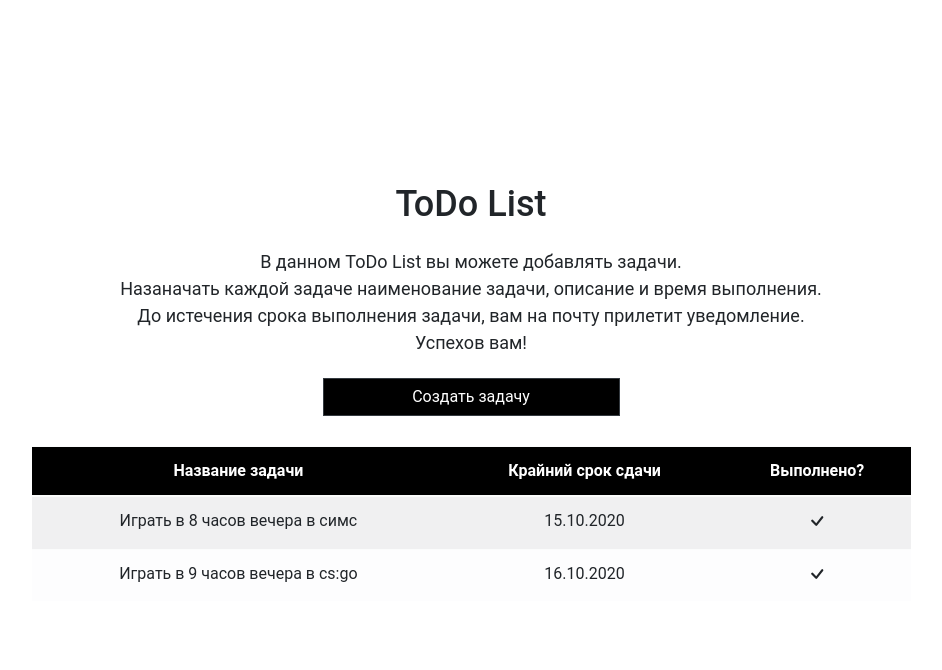
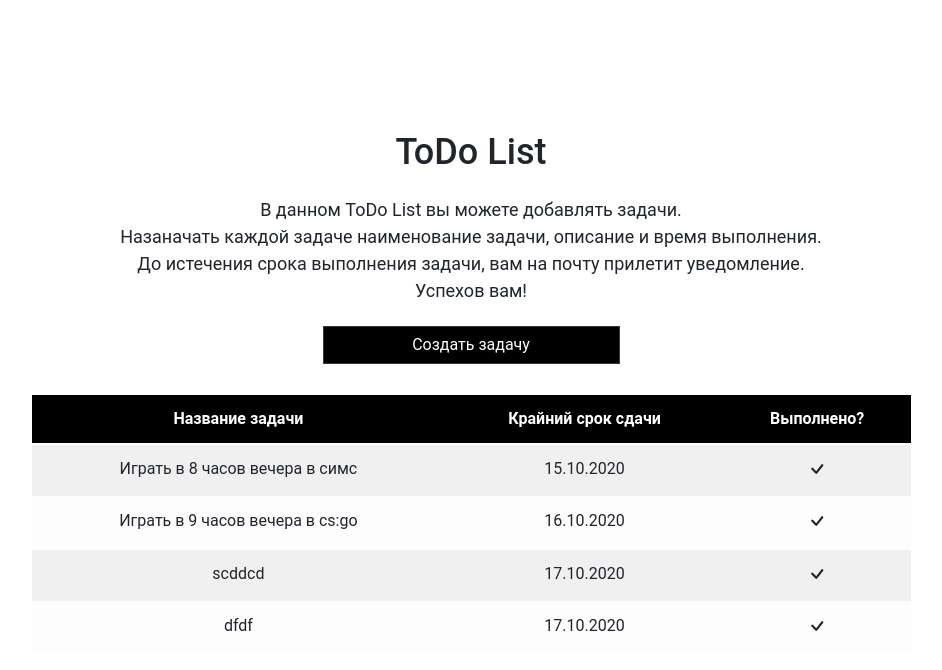
Before and after one commit to ValeriiaGrigoreva/to-do-nuxt, a Nuxt app: page / in a window 1280 px wide. Shown: the top 670 px of the page, without its empty margins (169-1111 px from the left). Built offline with nearby package versions, Linux system fonts and the light colour scheme; data requests are answered from the project's data file.

Commit message:
modal window for task removal

```diff
--- a/pages/index.vue
+++ b/pages/index.vue
@@ -10,7 +10,7 @@
 
     <b-button v-b-modal.addtask variant="dark" squared class="button">Создать задачу</b-button>
 
-      <b-modal v-model="show" id="addtask" size="lg" centered title="Создание новой задачи">
+      <b-modal id="addtask" size="lg" centered>
           <template v-slot:modal-header="{ close }">
             <p class="headerText">Создание новой задачи</p>
             <img src="@/assets/closeIcon.png" @click="close()" class="closeIcon">
@@ -35,18 +35,29 @@
             </div>
           </div>
 
-          <template v-slot:modal-footer>
-              <b-button @click="show=false" class="modal-button" squared variant="dark">Отмена</b-button>
-              <b-button @click="addTask()"  class="modal-button" squared variant="dark">Создать задачу</b-button>
+          <template v-slot:modal-footer="{ close,ok }">
+              <b-button @click="close()" class="modal-button" squared variant="dark">Отмена</b-button>
+              <b-button @click="addTask(ok)"  class="modal-button" squared variant="dark">Создать задачу</b-button>
           </template>
       </b-modal>
 
     <b-table class="table" thead-class="tableHead" @row-selected="onRowSelected($event)" selectable :items="tasks" :fields="fields" :striped="striped" :table-variant="tableVariant">
       <template v-slot:cell(done)>
-        <b-icon @click="closeTask()" icon="check" font-scale="1.5"></b-icon>
+        <b-icon @click="closeTask()" icon="check" font-scale="1.5" v-b-modal.deletetask></b-icon>
       </template>
     </b-table>
-
+    <b-modal id="deletetask" centered v-model="show">
+      <template v-slot:modal-header>
+        <p></p>
+      </template>
+      <div class="delete-modal">
+        <p>Поздравляем вас с завершением задачи!</p>
+        <img src="../assets/champaign.png">
+      </div>
+      <template v-slot:modal-footer>
+        <p></p>
+      </template>
+    </b-modal>
   </div>
 </template>
 
@@ -87,22 +98,21 @@ export default {
     this.getData()
   },
   methods: {
-    addTask() {
+    addTask(ok) {
       if (this.task_name != undefined && this.task_description != undefined && this.deadline != undefined && this.email != undefined) {
         let newData = {
           "task_name": this.task_name,
           "task_description": this.task_description,
           "deadline": this.deadline.replace(/^(\d{4}).(\d{2}).(\d{2})/,'$3.$2.$1'),
           "email": this.email,
-          "done": "@/assets/doneIcon.png"
         }
         this.tasks.push(newData)
         this.sendData(newData)
-        this.show=false
+        ok()
       }
     },
     closeTask(){
-      alert('окно открыто!')
+      setTimeout (() => this.show=false, 2000);
     },
     onRowSelected(picked){
       console.log(picked)
@@ -201,4 +211,11 @@ export default {
   .inputs {
     margin-left: 98px;
   }
+
+  .delete-modal {
+    display: flex;
+    flex-direction: column;
+    justify-content: center;
+    align-items: center;
+  }
 </style>
--- a/server/db.json
+++ b/server/db.json
@@ -5,15 +5,27 @@
       "task_description": "ИГРААТЬ",
       "deadline": "15.10.2020",
       "email": "kamol@gmail.com",
-      "done": "@/assets/doneIcon.png",
-      "id": 3
+      "id": 1
     },
     {
       "task_name": "Играть в 9 часов вечера в cs:go",
       "task_description": "ИГРААТЬ",
       "deadline": "16.10.2020",
       "email": "kamych1916@gmail.com",
-      "done": "@/assets/doneIcon.png",
+      "id": 2
+    },
+    {
+      "task_name": "scddcd",
+      "task_description": "dcdc",
+      "deadline": "17.10.2020",
+      "email": "vmgrigoreva@gmail.com",
+      "id": 3
+    },
+    {
+      "task_name": "dfdf",
+      "task_description": "cdcdc",
+      "deadline": "17.10.2020",
+      "email": "vmgrigoreva@gmail.com",
       "id": 4
     }
   ]
```
Also changed, not shown: assets/champaign.png (added).
